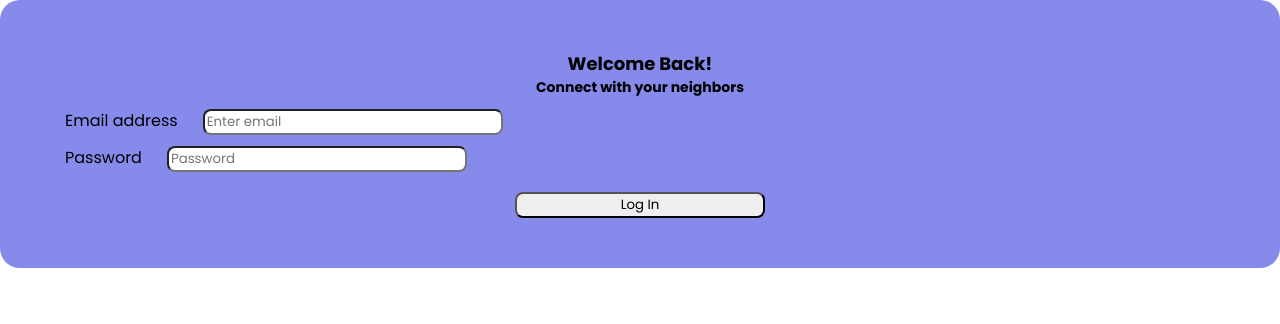
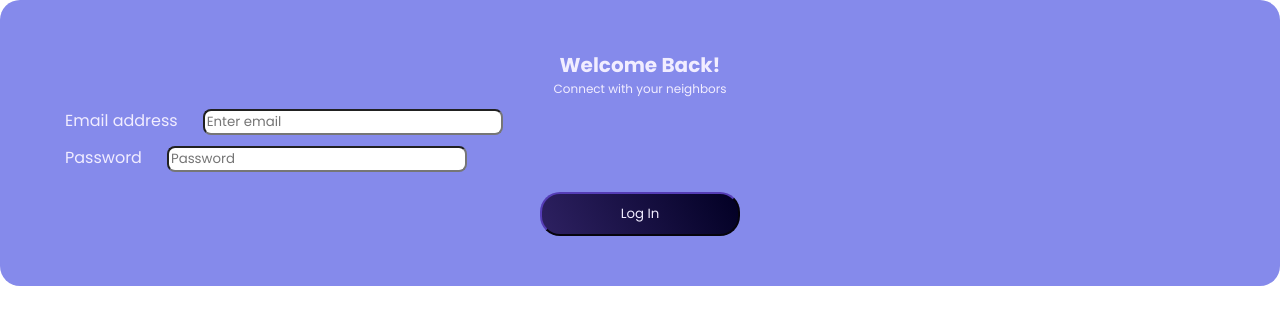
Before and after one commit to aymeeflores/aymee-flores-capstone, a React (Create React App) app in the folder aymee-flores-capstone-main/client/: page / in a window 1280 px wide. Shown: the top 324 px of the page. Built offline with nearby package versions, Linux system fonts and the light colour scheme.

Commit message:
login styling

```diff
--- a/aymee-flores-capstone-main/client/src/Components/Login/Login.js
+++ b/aymee-flores-capstone-main/client/src/Components/Login/Login.js
@@ -55,7 +55,7 @@ export default class Login extends Component {
 							</label>
 							<input
 								type="email"
-								className="form-control logininput"
+								className="logininput"
 								id="exampleInputEmail1"
 								aria-describedby="emailHelp"
 								placeholder="Enter email"
@@ -73,7 +73,7 @@ export default class Login extends Component {
 							</label>
 							<input
 								type="password"
-								className="form-control logininput"
+								className="logininput"
 								id="exampleInputPassword1"
 								placeholder="Password"
 								onChange={(e) =>
--- a/aymee-flores-capstone-main/client/src/Components/Login/Login.scss
+++ b/aymee-flores-capstone-main/client/src/Components/Login/Login.scss
@@ -7,6 +7,7 @@
 	border-radius: 20px;
 	padding: 50px;
 	margin: auto;
+	min-width: 400px;
 
 	&__legend {
 		flex-basis: 100%;
@@ -15,15 +16,18 @@
 	&__greeting {
 		width: 100%;
 		text-align: center;
-
-		font-size: 18px;
+		font-size: 20px;
+		color: #f1edff;
 	}
 	&__subtitle {
 		text-align: center;
-		font-size: 14px;
+		font-size: 12px;
+		color: #f1edff;
+		font-weight: 400;
 	}
 	.logincontainer {
 		padding-top: 10px;
+		color: #f1edff;
 		&__loginlabel {
 			text-align: center;
 			padding: 15px;
@@ -41,6 +45,11 @@
 
 .loginbtn {
 	margin: 20px auto 0 auto;
-	border-radius: 8px;
-	width: 250px;
+	padding: 10px;
+	border-radius: 20px;
+	width: 200px;
+	color: #f1edff;
+	border-color: #2e2162;
+	background: rgb(2, 0, 36);
+	background: linear-gradient(243deg, rgba(2, 0, 36, 1) 0%, rgba(46, 33, 98, 1) 100%);
 }
```
Also changed, not shown: 1 other file (tests, documents, lock files or other folders).
